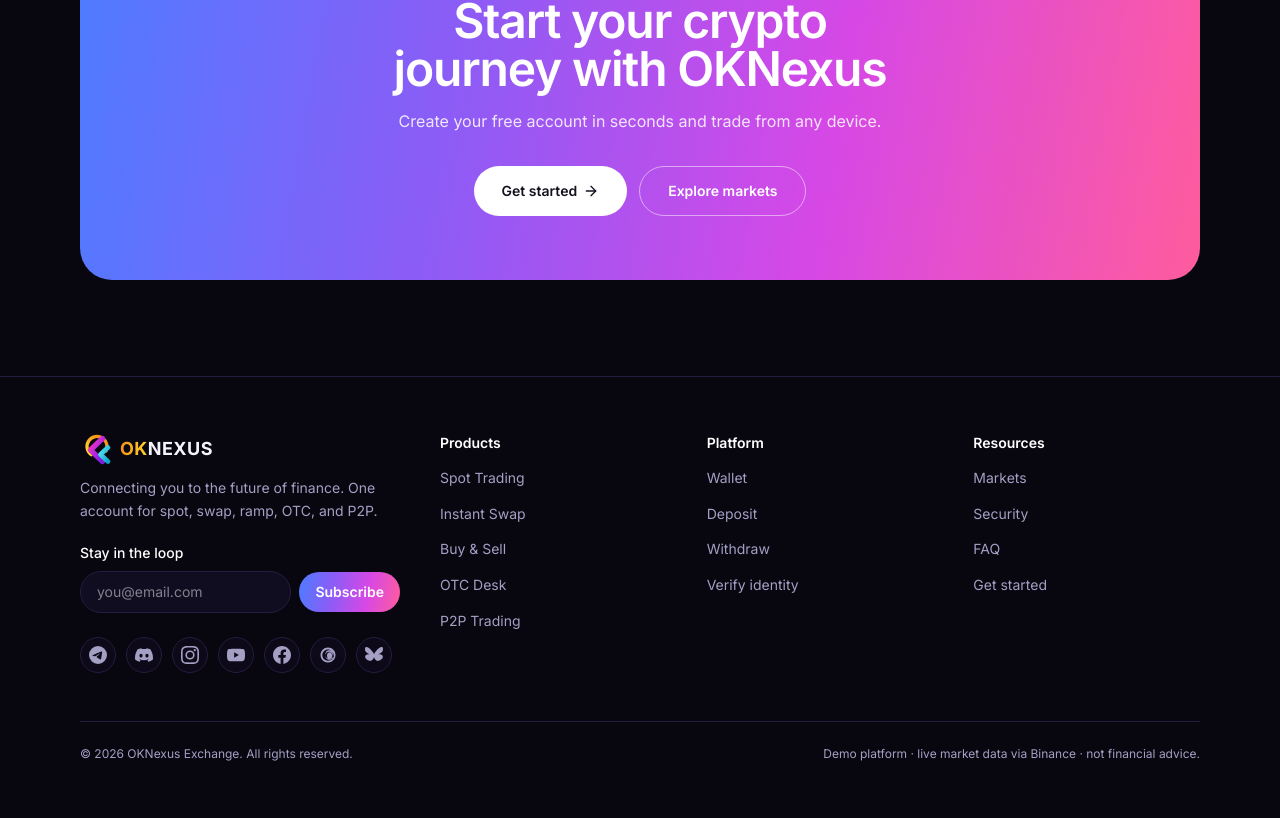
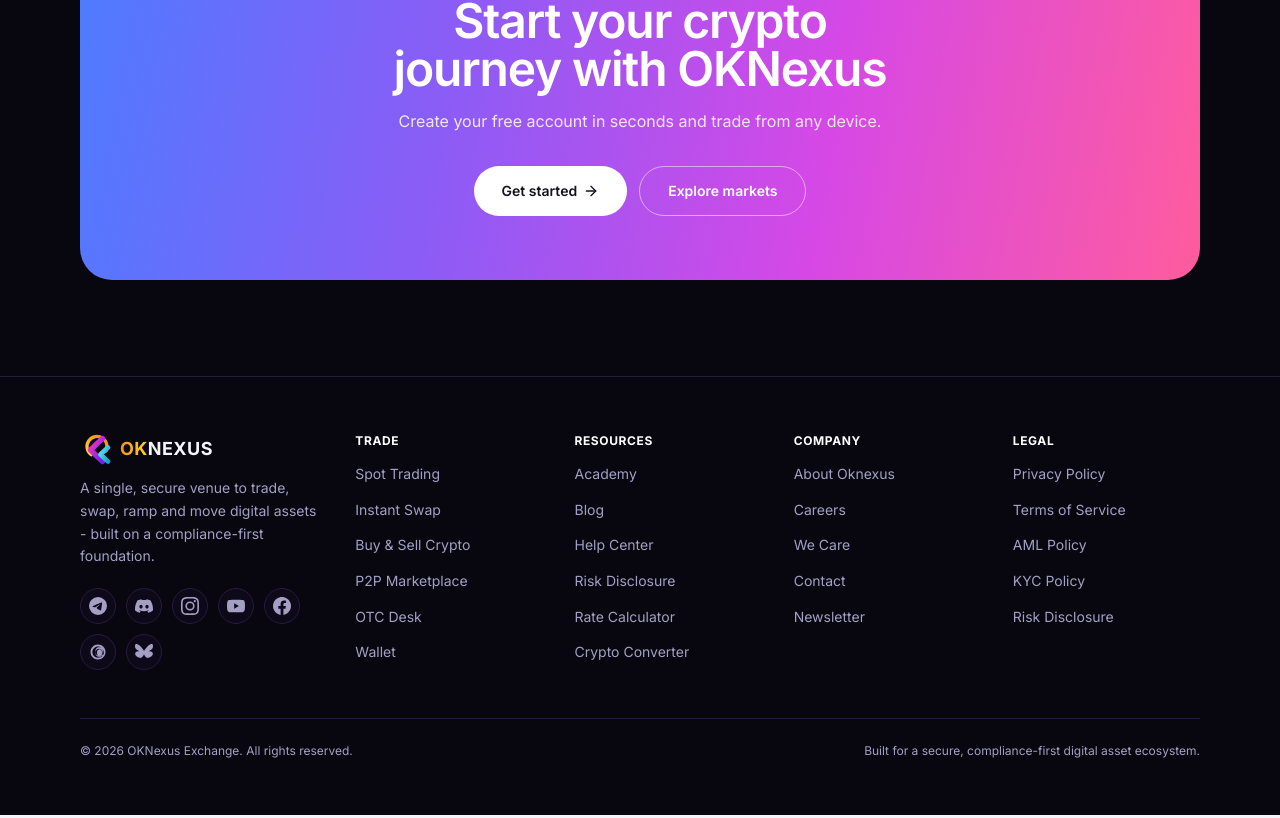
Before and after one commit to x-12914/oknexus, a Next.js app: page / in a window 1280 px wide. Shown: the part 5749-6567 px from the top of the page. Built offline with nearby package versions, Linux system fonts and the light colour scheme; no server answers.

Commit message:
update footer sections, writeup, and links as requested

```diff
--- a/src/app/page.tsx
+++ b/src/app/page.tsx
@@ -395,50 +395,60 @@
       {/* Footer */}
       <footer className="border-t border-[var(--color-border)]">
         <div className="mx-auto max-w-6xl px-4 py-14">
-          <div className="grid gap-10 md:grid-cols-[1.4fr_1fr_1fr_1fr]">
-            <div className="max-w-xs">
+          <div className="grid gap-8 grid-cols-2 md:grid-cols-[1.3fr_1fr_1fr_1fr_1fr]">
+            <div className="col-span-2 md:col-span-1 max-w-xs">
               <Logo />
               <p className="mt-3 text-sm leading-relaxed text-[var(--color-muted)]">
-                Connecting you to the future of finance. One account for spot, swap, ramp, OTC, and P2P.
+                A single, secure venue to trade, swap, ramp and move digital assets - built on a compliance-first foundation.
               </p>
-              <div className="mt-5">
-                <div className="mb-2 text-sm font-medium text-white">Stay in the loop</div>
-                <NewsletterForm />
-              </div>
-              <SocialLinks className="mt-6" />
+              <SocialLinks className="mt-5" />
             </div>
             <FooterCol
-              title="Products"
+              title="TRADE"
               links={[
                 ["Spot Trading", "/trade/BTC-USDT"],
                 ["Instant Swap", "/swap"],
-                ["Buy & Sell", "/buy"],
+                ["Buy & Sell Crypto", "/buy"],
+                ["P2P Marketplace", "/p2p"],
                 ["OTC Desk", "/otc"],
-                ["P2P Trading", "/p2p"],
+                ["Wallet", "/wallet"],
               ]}
             />
             <FooterCol
-              title="Platform"
+              title="RESOURCES"
               links={[
-                ["Wallet", "/wallet"],
-                ["Deposit", "/deposit"],
-                ["Withdraw", "/withdraw"],
-                ["Verify identity", "/kyc"],
+                ["Academy", "/explore"],
+                ["Blog", "/explore"],
+                ["Help Center", "/settings/support"],
+                ["Risk Disclosure", "/explore"],
+                ["Rate Calculator", "/swap"],
+                ["Crypto Converter", "/convert"],
               ]}
             />
             <FooterCol
-              title="Resources"
+              title="COMPANY"
               links={[
-                ["Markets", "/trade/BTC-USDT"],
-                ["Security", "#security"],
-                ["FAQ", "#faq"],
-                ["Get started", "/register"],
+                ["About Oknexus", "/explore"],
+                ["Careers", "/explore"],
+                ["We Care", "/explore"],
+                ["Contact", "/settings/support"],
+                ["Newsletter", "/explore"],
+              ]}
+            />
+            <FooterCol
+              title="LEGAL"
+              links={[
+                ["Privacy Policy", "/explore"],
+                ["Terms of Service", "/explore"],
+                ["AML Policy", "/explore"],
+                ["KYC Policy", "/kyc"],
+                ["Risk Disclosure", "/explore"],
               ]}
             />
           </div>
           <div className="mt-12 flex flex-col gap-3 border-t border-[var(--color-border)] pt-6 text-xs text-[var(--color-muted)] sm:flex-row sm:items-center sm:justify-between">
             <span>© 2026 OKNexus Exchange. All rights reserved.</span>
-            <span>Demo platform · live market data via Binance · not financial advice.</span>
+            <span>Built for a secure, compliance-first digital asset ecosystem.</span>
           </div>
         </div>
       </footer>
@@ -490,7 +500,7 @@
 function FooterCol({ title, links }: { title: string; links: [string, string][] }) {
   return (
     <div>
-      <div className="text-sm font-semibold text-white">{title}</div>
+      <div className="text-xs font-bold uppercase tracking-wider text-white">{title}</div>
       <ul className="mt-3 space-y-2.5">
         {links.map(([label, href]) => (
           <li key={label}>
```
